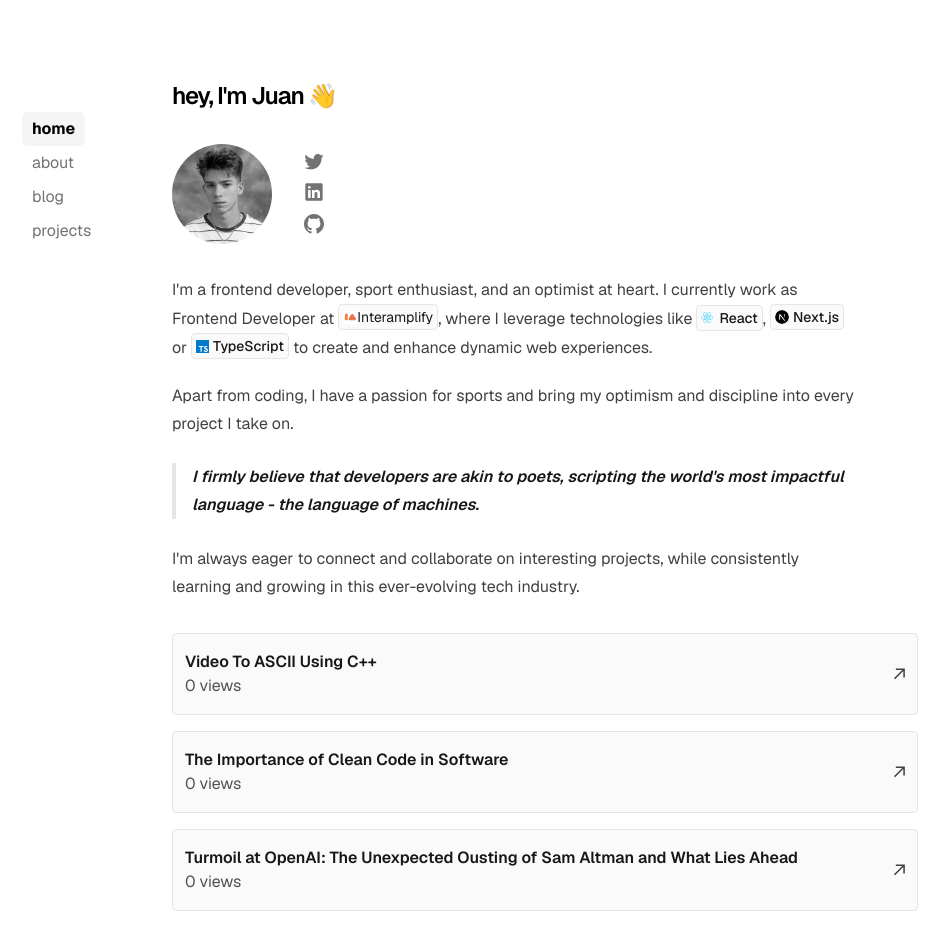
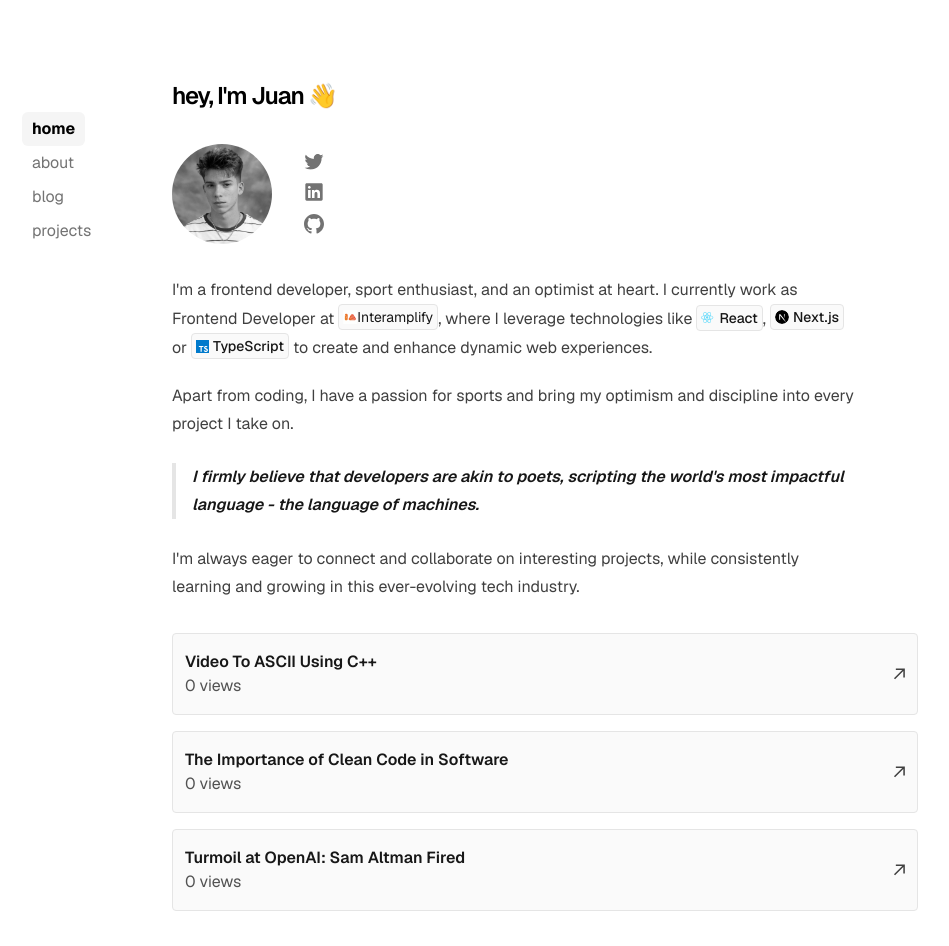
Before and after one commit to jmartinn/portfolio, a Next.js app: page / in a window 1280 px wide. Shown: the top 946 px of the page, without its empty margins (170-1119 px from the left). Built offline with nearby package versions, Linux system fonts and the light colour scheme; no server answers; the database is empty; what kysely-planetscale would draw is missing.

Commit message:
changed title

```diff
--- a/app/page.tsx
+++ b/app/page.tsx
@@ -176,7 +176,7 @@ export default function Page() {
             slug="clean-code"
           />
           <BlogLink
-            name="Turmoil at OpenAI: The Unexpected Ousting of Sam Altman and What Lies Ahead"
+            name="Turmoil at OpenAI: Sam Altman Fired"
             slug="openai-ceo-sam-altman"
           />
         </Suspense>
```
